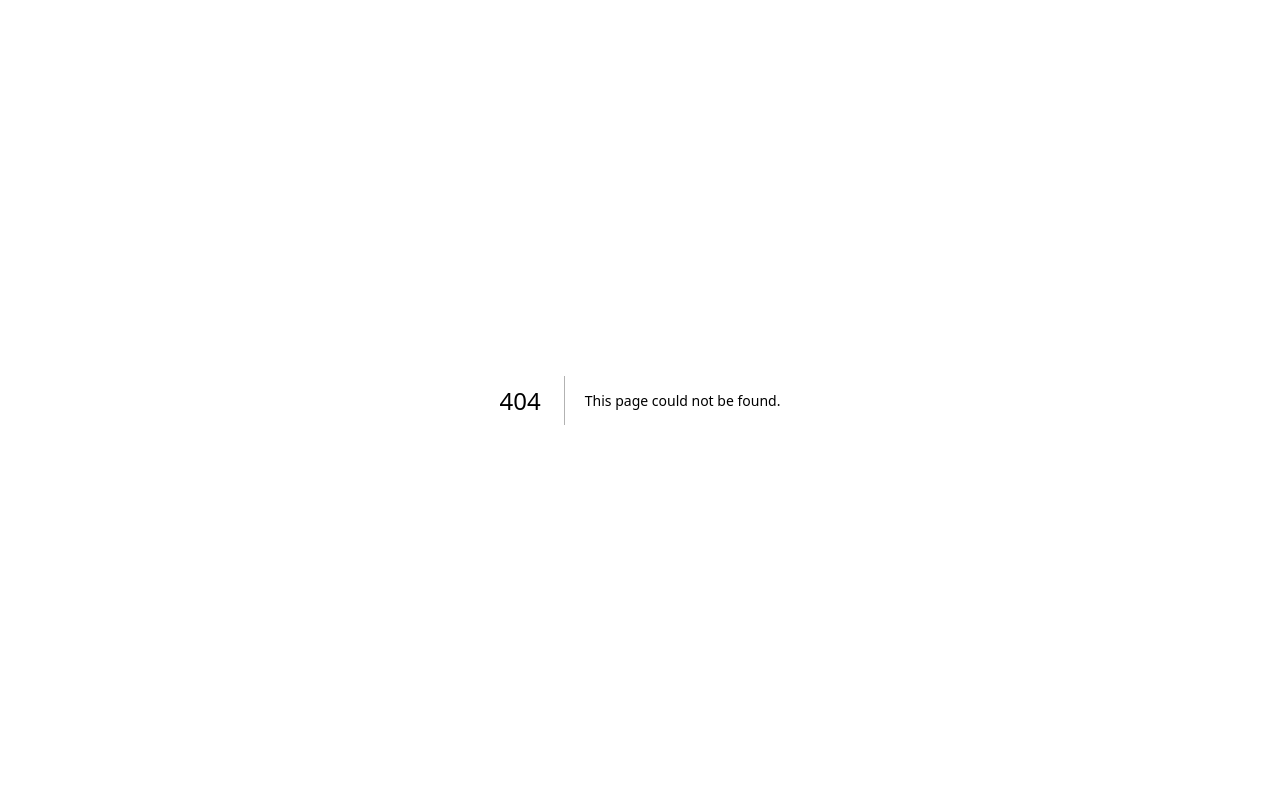
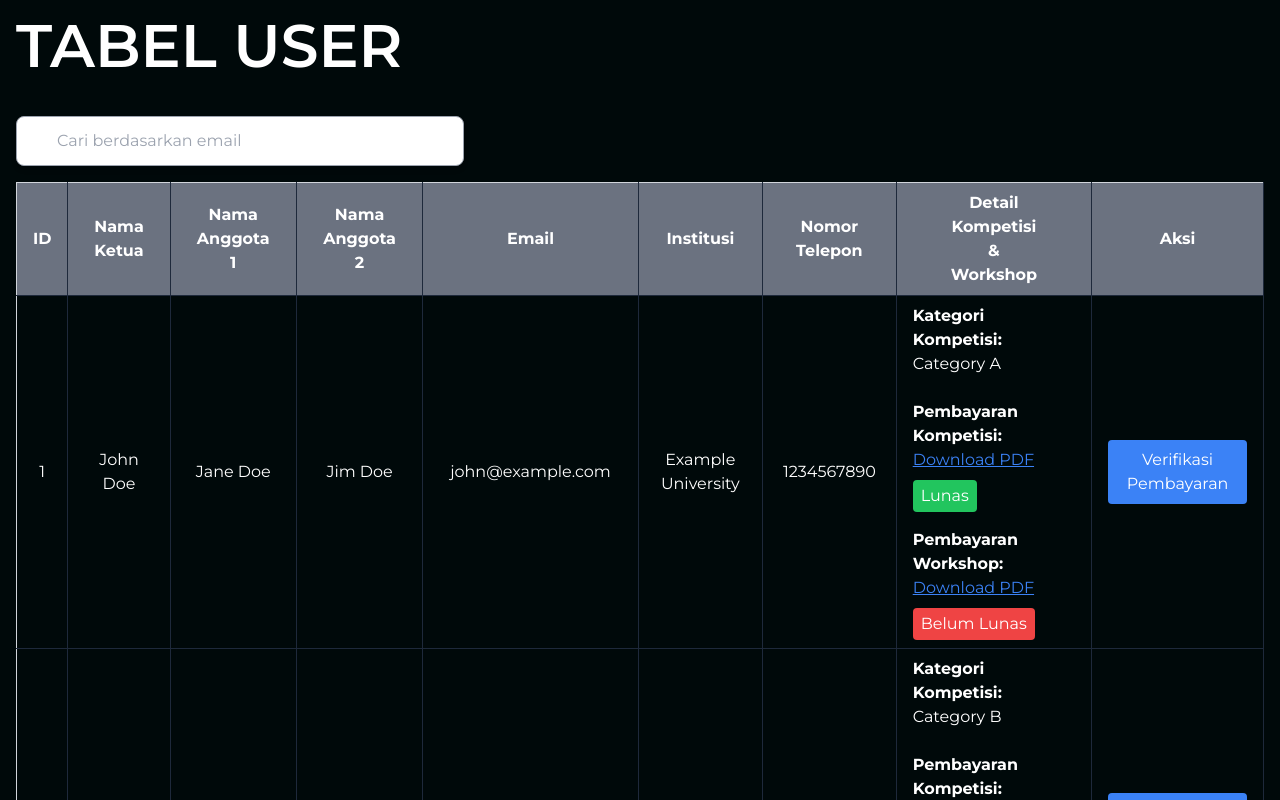
Before and after one commit to FOSTI-UMS/fostifest-24, a Next.js app: page /admin in a window 1280 px wide. Before the commit this address had no page. Shown: the top 800 px of the page. Built offline with nearby package versions, Linux system fonts and the light colour scheme.

Commit message:
style(app): add admin page

```diff
--- /dev/null
+++ b/src/app/admin/page.jsx
@@ -0,0 +1,7 @@
+import Admin from "@/components/admin/admin"
+
+const AdminPage = ({}) => {
+  return <Admin/>
+}
+
+export default AdminPage
--- /dev/null
+++ b/src/components/admin/admin.jsx
@@ -0,0 +1,175 @@
+"use client";
+import { useState } from "react";
+
+const Admin = ({}) => {
+  const initialUsers = [
+    {
+        id: "1",
+        leader_name: "John Doe",
+        member1_name: "Jane Doe",
+        member2_name: "Jim Doe",
+        email: "john@example.com",
+        instance: "Example University",
+        num_phone: "1234567890",
+        competition_category: "Category A",
+        competition_payment: "Paid",
+        competition_status: true,
+        workshop_payment: "Paid",
+        workshop_status: false,
+      },
+      {
+        id: "2",
+        leader_name: "Alice Smith",
+        member1_name: "Bob Smith",
+        member2_name: "Charlie Smith",
+        email: "alice@example.com",
+        instance: "Another University",
+        num_phone: "0987654321",
+        competition_category: "Category B",
+        competition_payment: "Paid",
+        competition_status: true,
+        workshop_payment: "Paid",
+        workshop_status: true,
+      },
+      {
+        id: "3",
+        leader_name: "Tom Brown",
+        member1_name: "Jerry Brown",
+        member2_name: "Tina Brown",
+        email: "tom@example.com",
+        instance: "Some University",
+        num_phone: "1122334455",
+        competition_category: "Category C",
+        competition_payment: "Unpaid",
+        competition_status: false,
+        workshop_payment: "Paid",
+        workshop_status: true,
+      },
+      {
+        id: "4",
+        leader_name: "Emma White",
+        member1_name: "Sophia White",
+        member2_name: "Liam White",
+        email: "emma@example.com",
+        instance: "Tech University",
+        num_phone: "2233445566",
+        competition_category: "Category D",
+        competition_payment: "Paid",
+        competition_status: true,
+        workshop_payment: "Unpaid",
+        workshop_status: false,
+      },
+      {
+        id: "5",
+        leader_name: "Olivia Green",
+        member1_name: "Isabella Green",
+        member2_name: "Mason Green",
+        email: "olivia@example.com",
+        instance: "Innovation University",
+        num_phone: "3344556677",
+        competition_category: "Category E",
+        competition_payment: "Unpaid",
+        competition_status: false,
+        workshop_payment: "Unpaid",
+        workshop_status: false,
+      },
+      {
+        id: "6",
+        leader_name: "William Black",
+        member1_name: "Elijah Black",
+        member2_name: "James Black",
+        email: "william@example.com",
+        instance: "Business University",
+        num_phone: "4455667788",
+        competition_category: "Category F",
+        competition_payment: "Paid",
+        competition_status: true,
+        workshop_payment: "Paid",
+        workshop_status: true,
+      },
+  ];
+
+  const [searchEmail, setSearchEmail] = useState("");
+  const [users, setUsers] = useState(initialUsers);
+
+  const handleSearch = (e) => {
+    setSearchEmail(e.target.value);
+  };
+
+  const filteredUsers = users.filter((user) => user.email.toLowerCase().includes(searchEmail.toLowerCase()));
+
+  return (
+    <div className="flex-col flex justify-start items-start p-4">
+      <h1 className="text-4xl md:text-6xl font-semibold mb-10">TABEL USER</h1>
+
+      <input
+        type="text"
+        value={searchEmail}
+        onChange={handleSearch}
+        placeholder="Cari berdasarkan email"
+        className="text-black mb-4 p-3 pl-10 w-full max-w-md border border-gray-400 rounded-lg shadow-md focus:outline-none focus:ring-2 focus:ring-blue-500 focus:border-main-primary transition duration-300 ease-in-out bg-white"
+      />
+
+      <div className="overflow-x-auto w-full">
+        <table className="min-w-full border-collapse border border-gray-300">
+          <thead>
+            <tr className="bg-gray-500 text-white">
+              <th className="py-2 px-4 border-b border-r">ID</th>
+              <th className="py-2 px-6 border-b border-r">Nama Ketua</th>
+              <th className="py-2 px-6 border-b border-r">Nama Anggota 1</th>
+              <th className="py-2 px-6 border-b border-r">Nama Anggota 2</th>
+              <th className="py-2 px-6 border-b border-r">Email</th>
+              <th className="py-2 px-6 border-b border-r">Institusi</th>
+              <th className="py-2 px-6 border-b border-r">Nomor Telepon</th>
+              <th className="py-2 px-12 border-b border-r">Detail Kompetisi & Workshop</th>
+              <th className="py-2 px-6 border-b border-r">Aksi</th>
+            </tr>
+          </thead>
+          <tbody>
+            {filteredUsers.map((user, index) => (
+              <tr key={index} className="hover:bg-gray-700 text-center">
+                <td className="py-2 px-4 border-b border-r">{user.id}</td>
+                <td className="py-2 px-4 border-b border-r">{user.leader_name}</td>
+                <td className="py-2 px-4 border-b border-r">{user.member1_name}</td>
+                <td className="py-2 px-4 border-b border-r">{user.member2_name}</td>
+                <td className="py-2 px-4 border-b border-r">{user.email}</td>
+                <td className="py-2 px-4 border-b border-r">{user.instance}</td>
+                <td className="py-2 px-4 border-b border-r">{user.num_phone}</td>
+                <td className="py-2 px-4 border-b border-r text-start">
+                  <div>
+                    <strong>Kategori Kompetisi:</strong> {user.competition_category}
+                  </div>
+                  <br />
+                  <div>
+                    <strong>Pembayaran Kompetisi: </strong>
+                    <a href="/path-to-pdf" className="text-blue-500 underline">
+                      Download PDF
+                    </a>
+                  </div>
+                  <div className={`mt-2 px-2 py-1 inline-block text-white rounded ${user.competition_status ? "bg-green-500" : "bg-red-500"}`}>
+                    {user.competition_status ? "Lunas" : "Belum Lunas"}
+                  </div>
+                  <br />
+                  <div className="mt-4">
+                    <strong>Pembayaran Workshop: </strong>
+                    <a href="/path-to-pdf" className="text-blue-500 underline">
+                      Download PDF
+                    </a>
+                  </div>
+                  <div className={`mt-2 px-2 py-1 inline-block text-white rounded ${user.workshop_status ? "bg-green-500" : "bg-red-500"}`}>
+                    {user.workshop_status ? "Lunas" : "Belum Lunas"}
+                  </div>
+                </td>
+                <td className="py-2 px-4 border-b border-r">
+                  <button className="bg-blue-500 text-white px-4 py-2 rounded hover:bg-blue-600 transition">Verifikasi Pembayaran</button>
+                </td>
+              </tr>
+            ))}
+          </tbody>
+        </table>
+      </div>
+    </div>
+  );
+};
+
+export default Admin;
--- a/src/components/home/competitions/competitions.jsx
+++ b/src/components/home/competitions/competitions.jsx
@@ -26,7 +26,8 @@ const cardsData = [
 
 const CompetitionsSection = () => {
   return (
-    <div id="competitions" className=" pt-8 sm:mt-[40px] overflow-hidden rounded-3xl bg-black bg-opacity-40 sm:mx-[40px] sm:border-[#686868] border-transparent border-[0.01px]">
+    <div id="competitions" className="md:container container-none">
+      <div className=" pt-8 sm:mt-[40px] overflow-hidden rounded-3xl bg-black bg-opacity-40  sm:border-[#686868] border-transparent border-[0.01px]">
         <h1 className="font-medium sm:px-10 px-5 sm:mb-0 mb-5 text-[28px] sm:text-[35px]">
           <span className="text-main-primary ">Explore</span> By Category
         </h1>
@@ -54,6 +55,7 @@ const CompetitionsSection = () => {
           ))}
         </div>
       </div>
+    </div>
   );
 };
 
--- a/src/components/home/contactUs/contactUs.jsx
+++ b/src/components/home/contactUs/contactUs.jsx
@@ -41,8 +41,8 @@ const ContactUsSection = () => {
   };
 
   return (
-    <div className="container lg:p-[80px] p-5 sm:mb-0 mb-[60px]">
-      <div className="flex lg:flex-row flex-col">
+    <div className="md:container container-none lg:p-[80px] p-5 sm:mb-0 mb-[60px]">
+      <div className="flex lg:flex-row flex-col md:mx-5">
         <div className="flex flex-col w-full ">
           <h2 className="text-3xl md:text-5xl font-semibold mb-3">Contact Us. It&rsquo;s Easy.</h2>
           <p className="lg:mr-10 lg:text-start text-justify lg:mb-0 mb-6">
@@ -69,7 +69,7 @@ const ContactUsSection = () => {
             </div>
             <div>
               <label htmlFor="instansi" className="block text-sm font-medium text-white">
-                Instansi
+                Instansi (opsional)
               </label>
               <input
                 type="text"
@@ -96,7 +96,7 @@ const ContactUsSection = () => {
               ></textarea>
               {errors.message && <p className="text-red-500 text-sm mt-1">{errors.message}</p>}
             </div>
-            <CustomButton as="button" type="submit" text={"Kirim Pesan"} />
+            <CustomButton as="button" type="submit" text={"Send Message"} />
           </form>
         </div>
       </div>
--- a/src/components/home/eventDetails/eventDetails.jsx
+++ b/src/components/home/eventDetails/eventDetails.jsx
@@ -6,9 +6,9 @@ const EventDetailsSection = () => {
   return (
     <div
       id="event-details"
-      className="max-w-6xl sm:mx-[40px] md:rounded-3xl md:px-10 px-5 py-10 relative mt-[60px]"
+      className="md:container container-none mx-auto flex flex-col items-center justify-center max-w-6xl  md:rounded-3xl md:px-10 px-5 py-10  mt-[60px]"
     >
-      <div className="relative flex flex-col lg:flex-row items-center justify-center">
+      <div className=" relative flex flex-col lg:flex-row items-center justify-center">
         <CardContainer containerClassName="relative justify-center items-center flex lg:w-1/2 md:w-full">
           <CardBody className="relative lg:w-[300px] lg:h-[300px] md:w-[200px] md:h-[200px] w-[180px] h-[180px] overflow-hidden">
             <CardItem className="relative w-full h-full">
@@ -32,7 +32,7 @@ const EventDetailsSection = () => {
 
         <div className="w-full lg:w-1/2 mt-8 md:mt-0 text-center lg:text-left">
           <h2 className="md:text-4xl text-3xl font-bold mb-4">About FOSTIFEST</h2>
-          <p className="md:text-base text-gray-400 text-sm mb-6 text-justify">
+          <p className="md:text-base text-gray-400 text-sm mb-6 text-justify md:mx-5 lg:mx-0">
             <strong>FOSTIFEST</strong> adalah acara teknologi oleh FOSTI UMS dengan tema
             "Designing the Future: Creative Tech for The Digital Age". Acara
             ini mencakup workshop tentang pembuatan aplikasi chat dengan
--- a/src/components/home/header/header.jsx
+++ b/src/components/home/header/header.jsx
@@ -33,7 +33,7 @@ const HeaderSection = () => {
 
   return (
     <div
-      className="min-h-screen bg-center bg-cover"
+      className=" min-h-screen bg-center bg-cover"
       style={{ backgroundImage: `url(${ImageConstants.bgHeader.src})`, filter: "brightness(1)" }}
     >
       <div className="flex flex-col justify-center items-center min-h-screen bg-black bg-opacity-50">
--- a/src/components/home/posterCarousel/posterCarousel.jsx
+++ b/src/components/home/posterCarousel/posterCarousel.jsx
@@ -20,7 +20,7 @@ const PosterCarousel = ({}) => {
   }
 
   return (
-    <Swiper {...CarouselConstants.swiperOptions} className="!p-3 mt-20" onSlideChange={handleSlideChange}>
+    <Swiper {...CarouselConstants.swiperOptions} className="!p-3 mt-20 md:container container-none" onSlideChange={handleSlideChange}>
       {PosterConstants.map((poster, index) => (
         <SwiperSlide key={index} className={`rounded-lg`}>
           <div className="relative lg:w-full rounded-lg overflow-hidden" style={{ paddingBottom: '56.25%' }}>
--- a/src/components/home/workshop/workshop.jsx
+++ b/src/components/home/workshop/workshop.jsx
@@ -10,7 +10,7 @@ const channelYT = "VIP CODE STUDIO";
 
 const WorkShopSection = () => {
   return (
-    <div id="workshop" className="my-[60px] flex flex-col lg:flex-row lg:pe-8 mb-5 justify-center items-center">
+    <div id="workshop" className="md:container container-none my-[60px] flex flex-col lg:flex-row lg:pe-8 mb-5 justify-center items-center">
       <CardContainer containerClassName="relative justify-center items-center flex lg:w-1/2 md:w-full">
         <CardBody className="sm:block absolute hidden bottom-[-20px] md:left-[58%] top-8 transform -translate-x-1/2 w-full">
           <CardItem className="bg-main-tertiary bg-opacity-45 rounded-ss-[100px] rounded-ee-[100px] md:rounded-ss-[160px] md:rounded-ee-[120px] lg:h-[450px] lg:w-[450px] md:h-[350px] md:w-[350px] h-[300px] w-[300px]"></CardItem>
```
Lines whose indentation alone changed are shown as unchanged.
